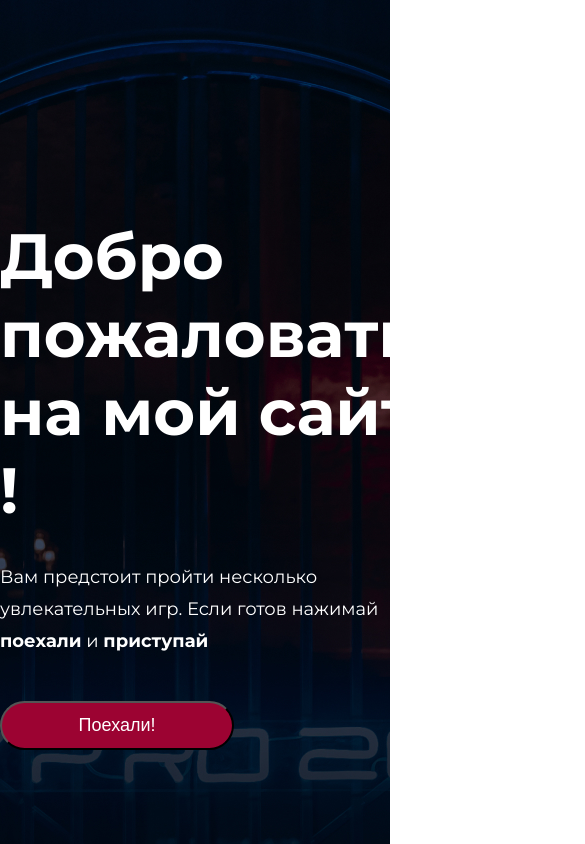
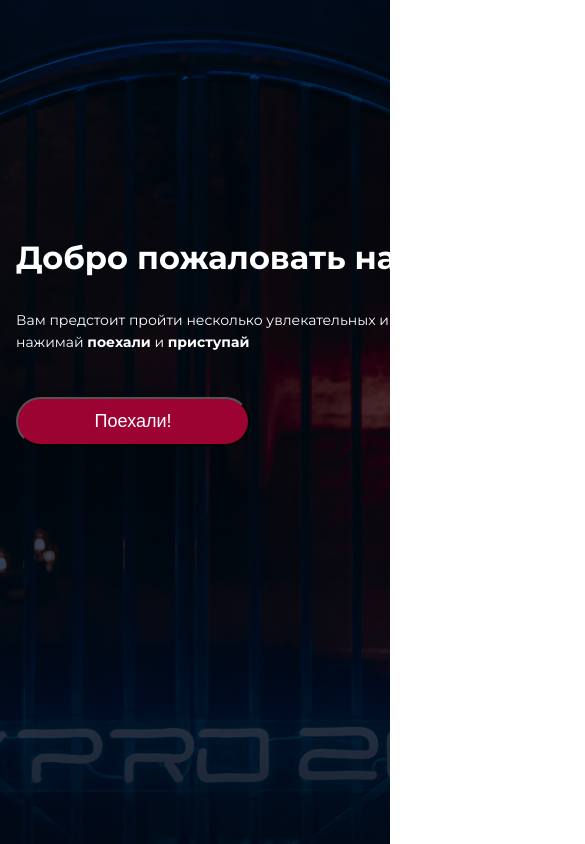
Before and after one commit to AnnaK2024/2-nd-course-hw, a plain HTML site: page hw3sait/index.html in a window 390 px wide. Shown: the top 844 px of the page, 585 px wide, since content can reach past the window. Drawn offline with Linux system fonts and the light colour scheme.

Commit message:
Убрала переменную

```diff
--- a/hw3sait/_mobile.scss
+++ b/hw3sait/_mobile.scss
@@ -1,13 +1,10 @@
-@media (max-width: 375px) {
-    .center {
-        padding-left: calc(50% - 343px);
-        padding-right: calc(50% - 343px);
-    }
-    .top{
-        height: 735px;
+@media (max-width: 767px) {
+    .center{
+        padding-left: 16px;
+        padding-right: 16px;
     }
     .header{
-        padding-top: 239px;
+        padding-top: 238px;
         &__title{
             font-size: 32px;
         }
--- a/hw3sait/_vars.scss
+++ /dev/null
@@ -1 +0,0 @@
-$color-text: #fff;
--- a/hw3sait/index.html
+++ b/hw3sait/index.html
@@ -12,20 +12,20 @@
 <body>
 
     <div class="top center">
-        <div class="header">
+        <section class="header">
             <h1 class="header__title">Добро пожаловать на мой сайт !</h1>
             <p class="header__text">Вам предстоит пройти несколько увлекательных игр. Если готов нажимай <b>поехали</b> и <b>приступай</b></p>
-            <button class="header__link">Поехали!</button>
-        </div>
+            <button class="header__link" type="submit">Поехали!</button>
+        </section>
 
     </div>
 
     <div class="product center">
-        <div class="product__box">
+        <section class="product__box">
             <button class="product__link product__link_1">Игра 1</button>
             <button class="product__link product__link_2">Игра 2</button>
             <button class="product__link product__link_3">Игра 3</button>
-        </div>
+        </section>
     </div>
 
 
--- a/hw3sait/style.scss
+++ b/hw3sait/style.scss
@@ -1,5 +1,3 @@
-
-@import 'vars';
 
 *{
     margin: 0;
@@ -30,30 +28,30 @@ body {
         font-style: normal;
         font-weight: 700;
         line-height: normal;
-        color: $color-text;
+        color: #FFF;
         padding-bottom: 32px;
-        max-width: 788.778px;
+        width: 788.778px;
     }
     &__text{
         font-size: 18px;
         font-style: normal;
         font-weight: 300;
-        line-height: 32px; /* 177.778% */
-        color: $color-text;
+        line-height: 32px;
+        color: #FFF;
         padding-bottom: 44px;
-        max-width: 481px;
+        width: 481px;
     }
     &__link{
         flex-shrink: 0;
         height: 48.603px;
         border-radius: 30px;
         background: #9C0332;
-        color: $color-text;
+        color: #FFF;
         font-size: 18px;
         font-style: normal;
         font-weight: 400;
         line-height: normal;
-        max-width: 234.063px;
+        width: 234.063px;
     }
 }
 
@@ -91,4 +89,5 @@ body {
         background-image: url(img/game3.jpg);
     }
 }
-@import 'mobile';
+
+@import 'mobile'
```
Also changed, not shown: hw3sait/style.css, 1 other file.
